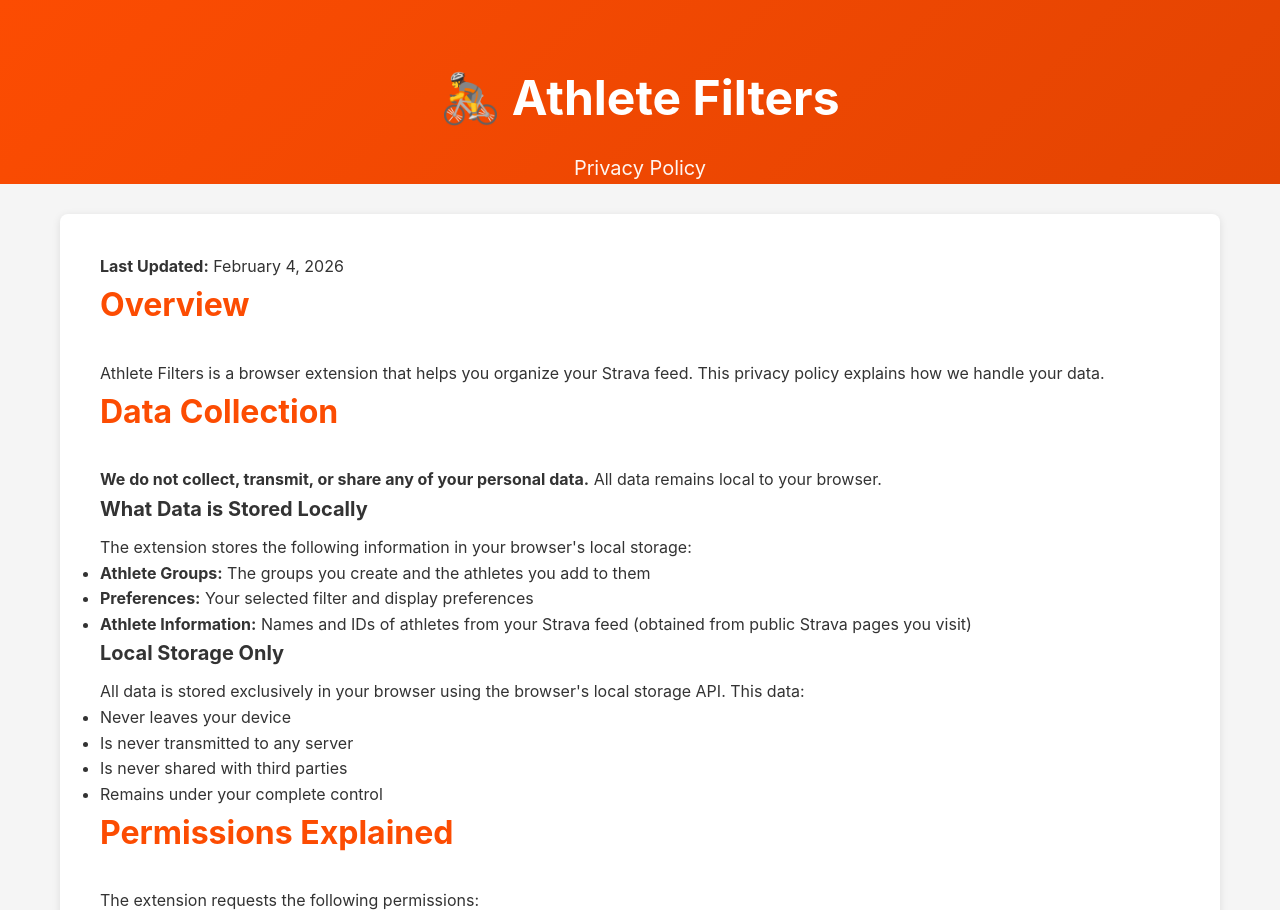
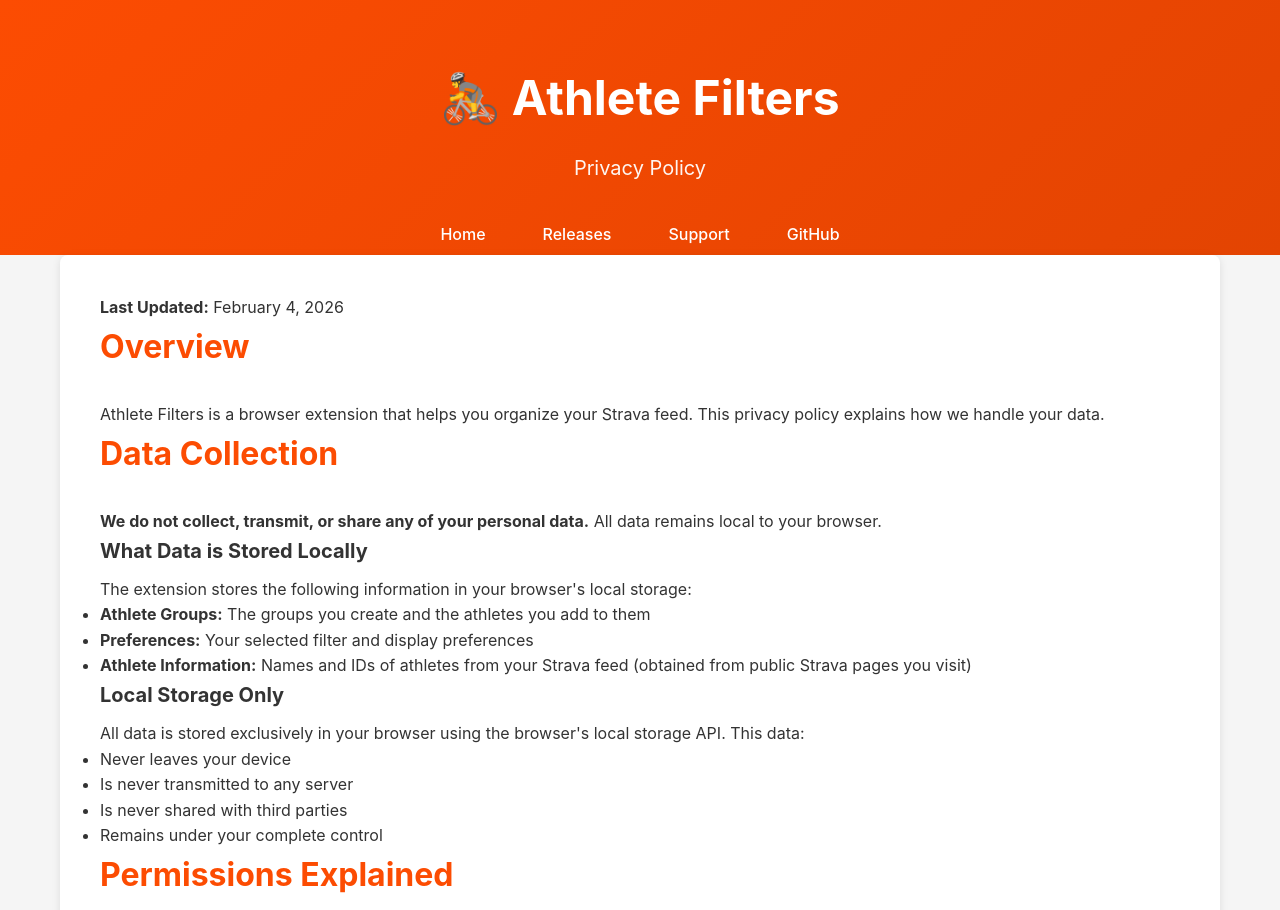
Before and after one commit to statelessnessone/athlete-filters, a plain HTML site: page privacy.html in a window 1280 px wide. Shown: the top 910 px of the page. Drawn offline with Linux system fonts and the light colour scheme.

Commit message:
chore: add nav to privacy/support pages; standardise footers

```diff
--- a/privacy.html
+++ b/privacy.html
@@ -19,6 +19,12 @@
         <div class="container">
             <h1><a href="./" style="color: white; text-decoration: none;">🚴 Athlete Filters</a></h1>
             <p class="tagline">Privacy Policy</p>
+            <nav class="header-nav">
+                <a href="./">Home</a>
+                <a href="releases/">Releases</a>
+                <a href="support.html">Support</a>
+                <a href="https://github.com/statelessnessone/athlete-filters">GitHub</a>
+            </nav>
         </div>
     </header>
 
@@ -106,7 +112,7 @@
 
     <footer>
         <div class="container">
-            <p><a href="./">← Back to Athlete Filters home</a></p>
+            <p>Browser extension for Strava • <a href="LICENSE">MIT License</a></p>
         </div>
     </footer>
 </body>
```
Also changed, not shown: releases/index.html (+1 -1 lines), support.html (+7 -1 lines).
